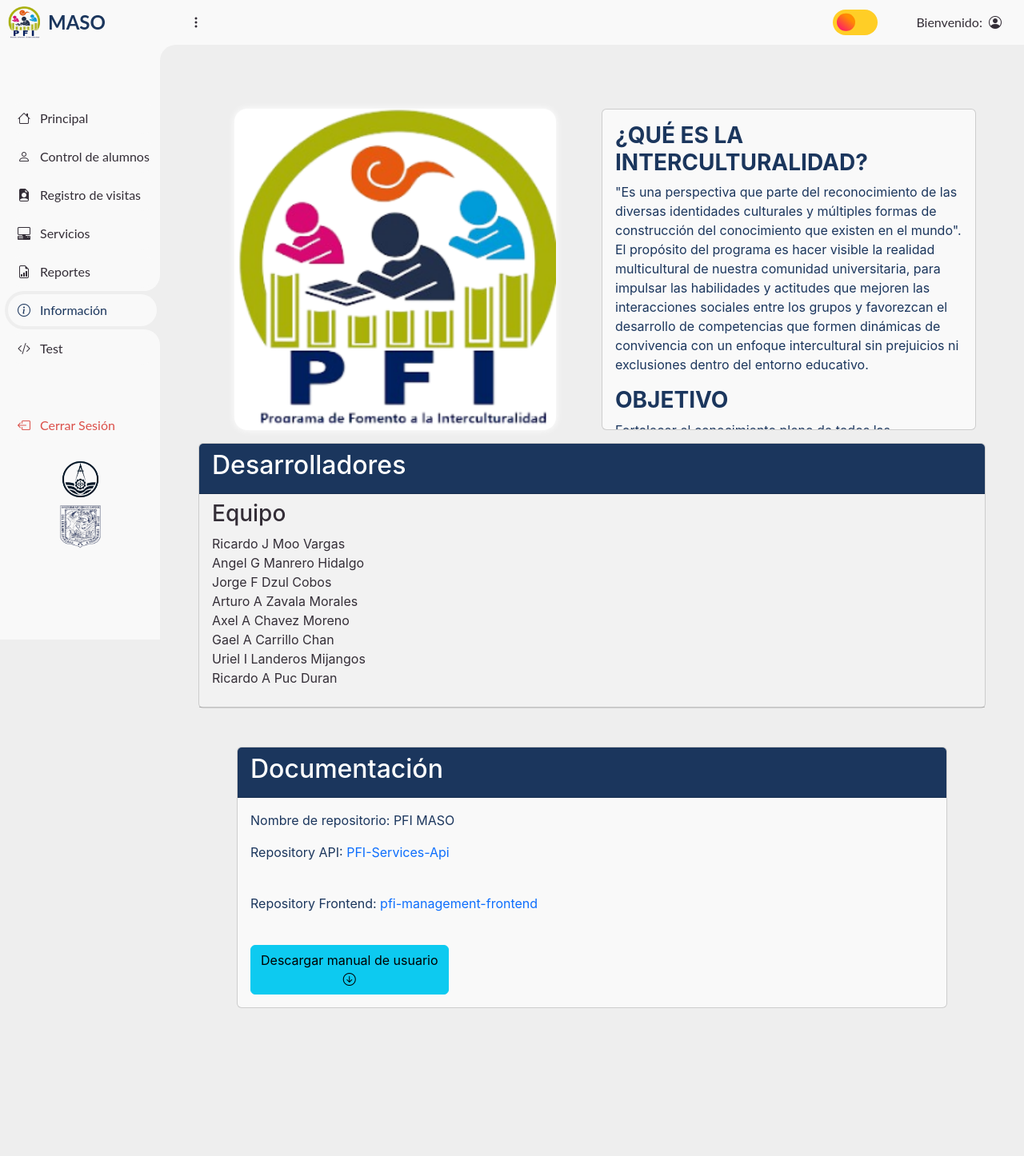
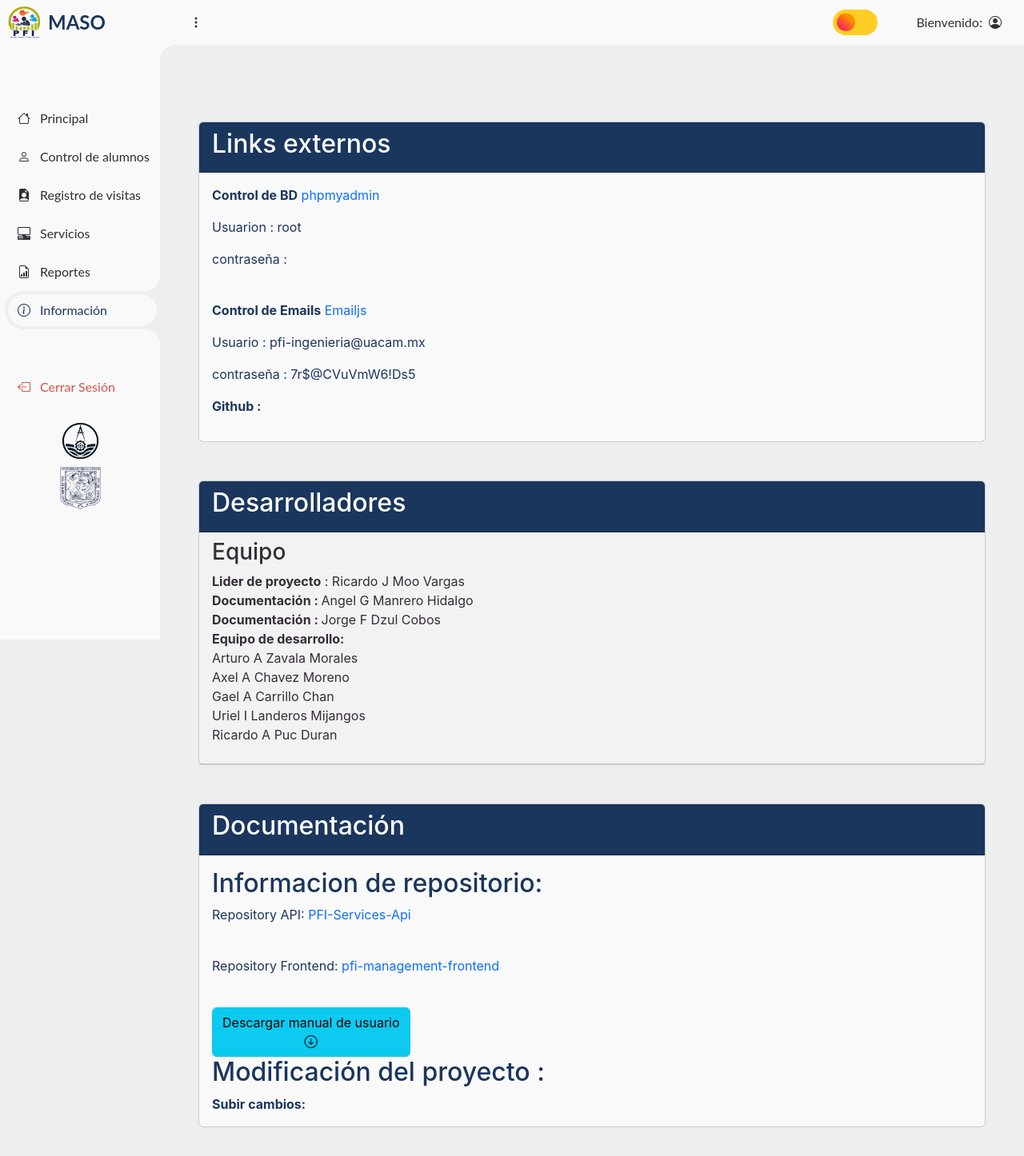
Before and after one commit to ricardoMogas/pfi-management-frontend, a React (Vite) app: page /Info in a window 1280 px wide. Shown: the top 1446 px of the page at 80% size. Before the commit the page ends 1357 px from the top, so only its background shows below. Built offline with nearby package versions, Linux system fonts and the light colour scheme; sample sign-in values are in the browser's storage.

Commit message:
corrección de envio de mensaje

```diff
--- a/src/pages/InfoPage.jsx
+++ b/src/pages/InfoPage.jsx
@@ -1,4 +1,4 @@
-import React, {useState} from 'react';
+import React, { useState } from 'react';
 import { SendMailEvery } from '../store/SendMail';
 import Welcome from '../components/Welcome';
 const ColorPrimary = { color: "#fff", backgroundColor: `${import.meta.env.VITE_REACT_COLOR_PRIMARY}` };
@@ -19,20 +19,36 @@ const InfoPage = () => {
     };
     return (
         <>
-            <Welcome />
-            <div className="card">
+            <div className="card my-5">
+                <div className='card-header' style={ColorPrimary}>
+                    <h2>Links externos</h2>
+                </div>
+                <div className='card-body'>
+                    <p><strong>Control de BD</strong> <a href="http://localhost/phpmyadmin/index.php?route=/database/structure&db=pfiv3" target='_blank'>phpmyadmin</a></p>
+                    <p>Usuarion : root </p>
+                    <p> contraseña : </p>
+                    <br />
+                    <p><strong>Control de Emails</strong> <a href="https://dashboard.emailjs.com/admin" target='_blank'>Emailjs</a></p>
+                    <p> Usuario : pfi-ingenieria@uacam.mx </p>
+                    <p> contraseña : 7r$@CVuVmW6!Ds5 </p>
+                    <p><strong>Github : </strong></p>
+                </div>
+            </div>
+
+            <div className="card my-5">
                 <div className='card-header' style={ColorPrimary}>
                     <h2>Desarrolladores</h2>
                 </div>
                 <div className='card-header'>
                     <h3>Equipo</h3>
                     <p>
-                        Ricardo J Moo Vargas
+                         <strong>Lider de proyecto</strong> : Ricardo J Moo Vargas
                         <br />
-                        Angel G Manrero Hidalgo
+                        <strong> Documentación : </strong> Angel G Manrero Hidalgo
                         <br />
-                        Jorge F Dzul Cobos
+                        <strong> Documentación : </strong> Jorge F Dzul Cobos
                         <br />
+                        <strong>Equipo de desarrollo:</strong><br />
                         Arturo A Zavala Morales
                         <br />
                         Axel A Chavez Moreno
@@ -46,12 +62,12 @@ const InfoPage = () => {
                 </div>
             </div>
 
-            <div className="card m-5">
+            <div className="card my-5">
                 <div className='card-header' style={ColorPrimary}>
                     <h2>Documentación</h2>
                 </div>
                 <div className='card-body'>
-                    <p>Nombre de repositorio: PFI MASO</p>
+                    <h2>Informacion de repositorio:  </h2>
                     <p>Repository API: <a href="https://github.com/ricardoMogas/PFI-Services-Api" target='_blank'>PFI-Services-Api</a></p>
                     <br />
                     <p>Repository Frontend: <a href="https://github.com/ricardoMogas/pfi-management-frontend" target='_blank'>pfi-management-frontend</a></p>
@@ -61,7 +77,10 @@ const InfoPage = () => {
                         <br />
                         <i className="bi bi-arrow-down-circle"></i>
                     </button>
+                    <h2>Modificación del proyecto :  </h2>
+                    <strong>Subir cambios: </strong>
                 </div>
+
 
             </div>
         </>
--- a/src/pages/StudentControl.jsx
+++ b/src/pages/StudentControl.jsx
@@ -61,8 +61,8 @@ export default function StudentControl() {
     };
 
     const fetchStudents = async () => {
-        setIsLoader(true);
         const result = await StudentsFetcher.GetAllStudentsPagination(page, perPage, filter);
+        setIsLoader(true)
         if (result.students.length > 0) {
             setStudents(result.students);
             setTotalPages(Math.ceil(result.total / perPage));
@@ -70,6 +70,16 @@ export default function StudentControl() {
         } else {
             setStudents([{ registration: "---", name: "---", career: "---", gender: "---", ethnicity: "---", status: "---" }]);
             setIsLoader(false);
+        }
+    };
+
+    const fetchStudentsFilter = async () => {
+        const result = await StudentsFetcher.GetAllStudentsPagination(page, perPage, filter);
+        if (result.students.length > 0) {
+            setStudents(result.students);
+            setTotalPages(Math.ceil(result.total / perPage));
+        } else {
+            setStudents([{ registration: "---", name: "---", career: "---", gender: "---", ethnicity: "---", status: "---" }]);
         }
     };
 
@@ -88,7 +98,7 @@ export default function StudentControl() {
 
     useEffect(() => {
         fetchStudents();
-    }, [page, filter]);
+    }, [page]);
 
     return (
         <>
@@ -146,6 +156,7 @@ export default function StudentControl() {
                                             onChange={(e) => {
                                                 const value = e.target.value;
                                                 setFilter({ ...filter, registration: value });
+                                                fetchStudentsFilter()
                                             }}
                                         />
                                     </td>
@@ -156,6 +167,7 @@ export default function StudentControl() {
                                             placeholder="Buscar Nombre🔎"
                                             onChange={(e) => {
                                                 setFilter({ ...filter, name: e.target.value });
+                                                fetchStudentsFilter()
                                             }}
                                         />
                                     </td>
@@ -177,6 +189,7 @@ export default function StudentControl() {
                                                             href="#"
                                                             onClick={() => {
                                                                 setFilter({ ...filter, career: item.value });
+                                                                fetchStudentsFilter()
                                                             }}
                                                         >{item.label}</a>
                                                     </li>
@@ -203,6 +216,7 @@ export default function StudentControl() {
                                                             href="#"
                                                             onClick={() => {
                                                                 setFilter({ ...filter, gender: item.value });
+                                                                fetchStudentsFilter();
                                                             }}
                                                         >{item.label}</a>
                                                     </li>
@@ -229,6 +243,7 @@ export default function StudentControl() {
                                                             href="#"
                                                             onClick={() => {
                                                                 setFilter({ ...filter, ethnicity: item.value });
+                                                                fetchStudentsFilter()
                                                             }}
                                                         >{item.label}</a>
                                                     </li>
@@ -255,6 +270,7 @@ export default function StudentControl() {
                                                             href="#"
                                                             onClick={() => {
                                                                 setFilter({ ...filter, status: item.value });
+                                                                fetchStudentsFilter()
                                                             }}
                                                         >{item.label}</a>
                                                     </li>
@@ -262,7 +278,11 @@ export default function StudentControl() {
                                             </ul>
                                         </div>
                                     </td>
-                                    <td scope='col' className="align-middle"></td>
+                                    <td scope='col' className="align-middle">
+                                        <button className='btn btn-info' onClick={() => fetchStudents()}>
+                                            <i className="bi bi-arrow-clockwise"></i>
+                                        </button>
+                                    </td>
                                 </tr>
                             </thead>
                             <tbody>
@@ -358,6 +378,9 @@ function ModalEmail({ showModalEmail, setShowModalEmail, titleModal, email, name
         setShowModalEmail(false);
         setMessage("");
     };
+    useEffect(() => {
+        console.log(email, nameUser);
+    })
     return (
         <Modal isOpen={showModalEmail} toggle={() => setShowModalEmail(!showModalEmail)}>
             <ModalHeader toggle={() => setShowModalEmail(!showModalEmail)}>{titleModal}</ModalHeader>
--- a/src/routes.jsx
+++ b/src/routes.jsx
@@ -51,12 +51,14 @@ const routes = [
         iconClass: "bi bi-info-circle",
         element: <InfoPage />,
       },
+      /*
       {
         title: "Test",
         path: "/test",
         iconClass: "bi bi-code-slash",
         element: <TestPage />,
       }
+      */
     ],
   },
   {
--- a/src/store/SendMail.js
+++ b/src/store/SendMail.js
@@ -9,7 +9,7 @@ export const SendMail = (toName, message, setLoading) => {
         message: message,
     };
 
-    emailjs.send('default_service', 'template_bbwaz6a', templateParams, 'I2ZQG3GgCdtHzjMg7')
+    emailjs.send('service_1stk3bi', 'template_r6762on', templateParams, 'KLyjHkAjTrQx_XHBc')
         .then((response) => {
             console.log('SUCCESS!', response.status, response.text);
             showAlert('success', 'El correo ha sido enviado correctamente.');
@@ -32,7 +32,7 @@ export const SendMailEvery = (toName, emailUser, message, setLoading ) => {
         message: message,
     };
 
-    emailjs.send('default_service', 'template_flrj3sm', templateParams, 'I2ZQG3GgCdtHzjMg7')
+    emailjs.send('service_1stk3bi', 'template_ldgf3hj', templateParams, "KLyjHkAjTrQx_XHBc")
         .then((response) => {
             console.log('SUCCESS!', response.status, response.text);
             showAlert('success', 'El correo ha sido enviado correctamente.');
```
